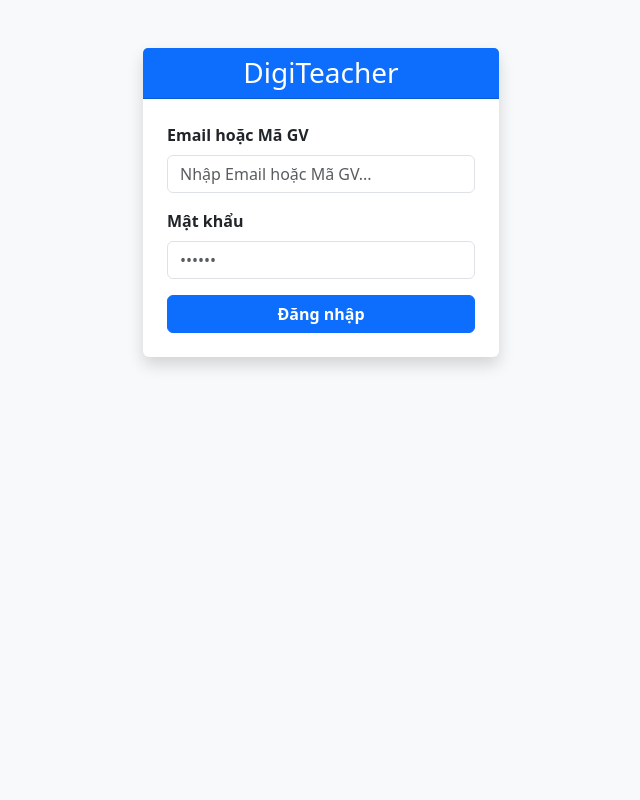
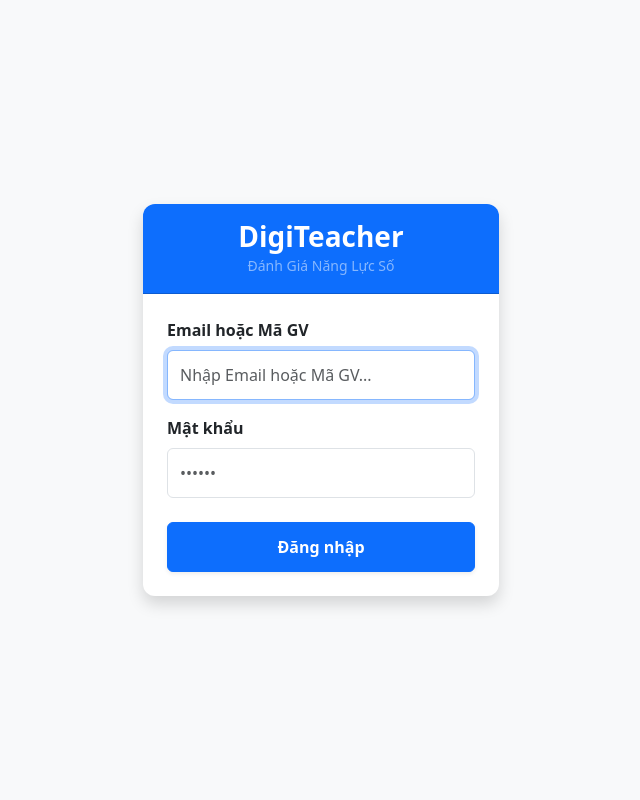
Before and after one commit to lethingochon/DGNLS, a Flask app: page / in a window 1280 px wide. Shown: the whole page, without its empty margins (319-959 px from the left). Run offline with Flask 3, Linux system fonts and the light colour scheme.

Commit message:
Update login.html

```diff
--- a/app/templates/login.html
+++ b/app/templates/login.html
@@ -2,19 +2,55 @@
 <html lang="vi">
 <head>
     <meta charset="UTF-8">
+    <!-- Thẻ quan trọng giúp giao diện phóng to tự động vừa khít màn hình điện thoại -->
+    <meta name="viewport" content="width=device-width, initial-scale=1.0, maximum-scale=1.0, user-scalable=no">
     <title>Đăng nhập DigiTeacher</title>
+
+    <!-- Khai báo Icon hiển thị ngoài Màn hình chính điện thoại -->
+    <link rel="icon" type="image/png" sizes="192x192" href="{{ url_for('static', filename='logo_dgnls.png') }}">
+    <link rel="apple-touch-icon" sizes="180x180" href="{{ url_for('static', filename='logo_dgnls.png') }}">
+    <meta name="apple-mobile-web-app-title" content="DGNLS">
+    <meta name="apple-mobile-web-app-capable" content="yes">
+    <meta name="apple-mobile-web-app-status-bar-style" content="black-translucent">
+    <meta name="theme-color" content="#0d6efd">
+
+    <!-- Bootstrap 5 CSS -->
     <link href="https://cdn.jsdelivr.net/npm/bootstrap@5.3.0/dist/css/bootstrap.min.css" rel="stylesheet">
+
+    <style>
+        body {
+            background-color: #f8fafc;
+            min-height: 100vh;
+            display: flex;
+            align-items: center;
+        }
+        .card {
+            border-radius: 12px;
+            overflow: hidden;
+        }
+        /* Đặt font-size 16px giúp iPhone không tự động phóng to màn hình khi chạm gõ */
+        .form-control {
+            padding: 12px;
+            font-size: 16px;
+        }
+        .btn-primary {
+            padding: 12px;
+            font-size: 16px;
+        }
+    </style>
 </head>
 
 <body class="bg-light">
 
-<div class="container">
-    <div class="row justify-content-center mt-5">
-        <div class="col-md-4">
+<div class="container py-3">
+    <div class="row justify-content-center align-items-center">
+        <!-- Co giãn thông minh: Toàn màn hình trên điện thoại (col-12), gọn gàng trên máy tính (col-lg-4) -->
+        <div class="col-12 col-sm-10 col-md-6 col-lg-4">
             <div class="card shadow border-0">
 
-                <div class="card-header text-center bg-primary text-white">
-                    <h3 class="mb-0 font-weight-bold">DigiTeacher</h3>
+                <div class="card-header text-center bg-primary text-white py-3">
+                    <h3 class="mb-0 fw-bold">DigiTeacher</h3>
+                    <small class="text-white-50">Đánh Giá Năng Lực Số</small>
                 </div>
 
                 <div class="card-body p-4">
@@ -32,16 +68,16 @@
 
                     <form action="/login" method="post">
                         <div class="mb-3">
-                            <label class="form-label fw-bold">Email hoặc Mã GV</label>
-                            <input type="text" name="email" class="form-control" placeholder="Nhập Email hoặc Mã GV..." required>
+                            <label class="form-label fw-bold text-dark">Email hoặc Mã GV</label>
+                            <input type="text" name="email" class="form-control" placeholder="Nhập Email hoặc Mã GV..." required autofocus>
                         </div>
 
-                        <div class="mb-3">
-                            <label class="form-label fw-bold">Mật khẩu</label>
+                        <div class="mb-4">
+                            <label class="form-label fw-bold text-dark">Mật khẩu</label>
                             <input type="password" name="password" class="form-control" placeholder="••••••" required>
                         </div>
 
-                        <button type="submit" class="btn btn-primary w-100 fw-bold">
+                        <button type="submit" class="btn btn-primary w-100 fw-bold shadow-sm">
                             Đăng nhập
                         </button>
 
```
